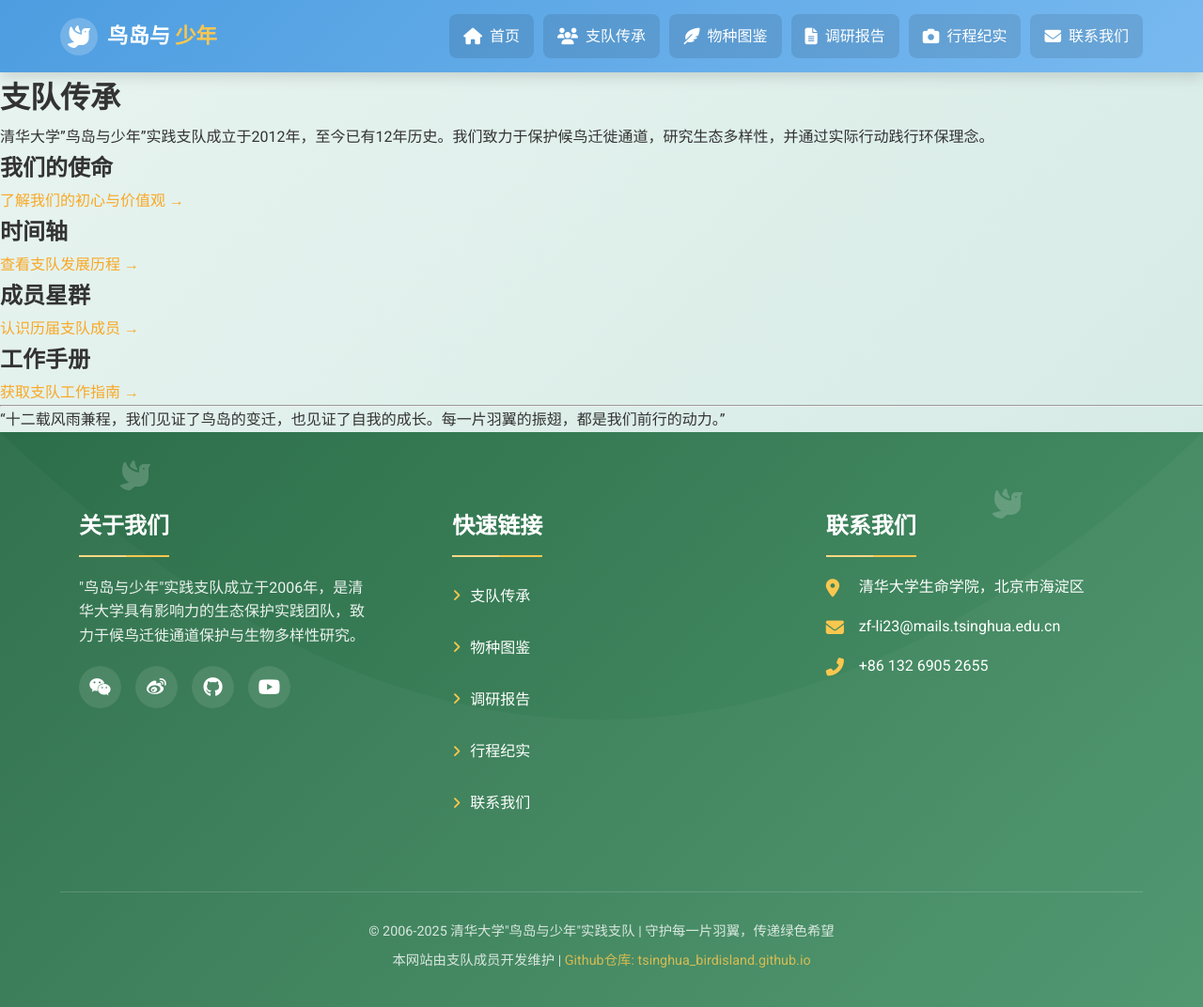
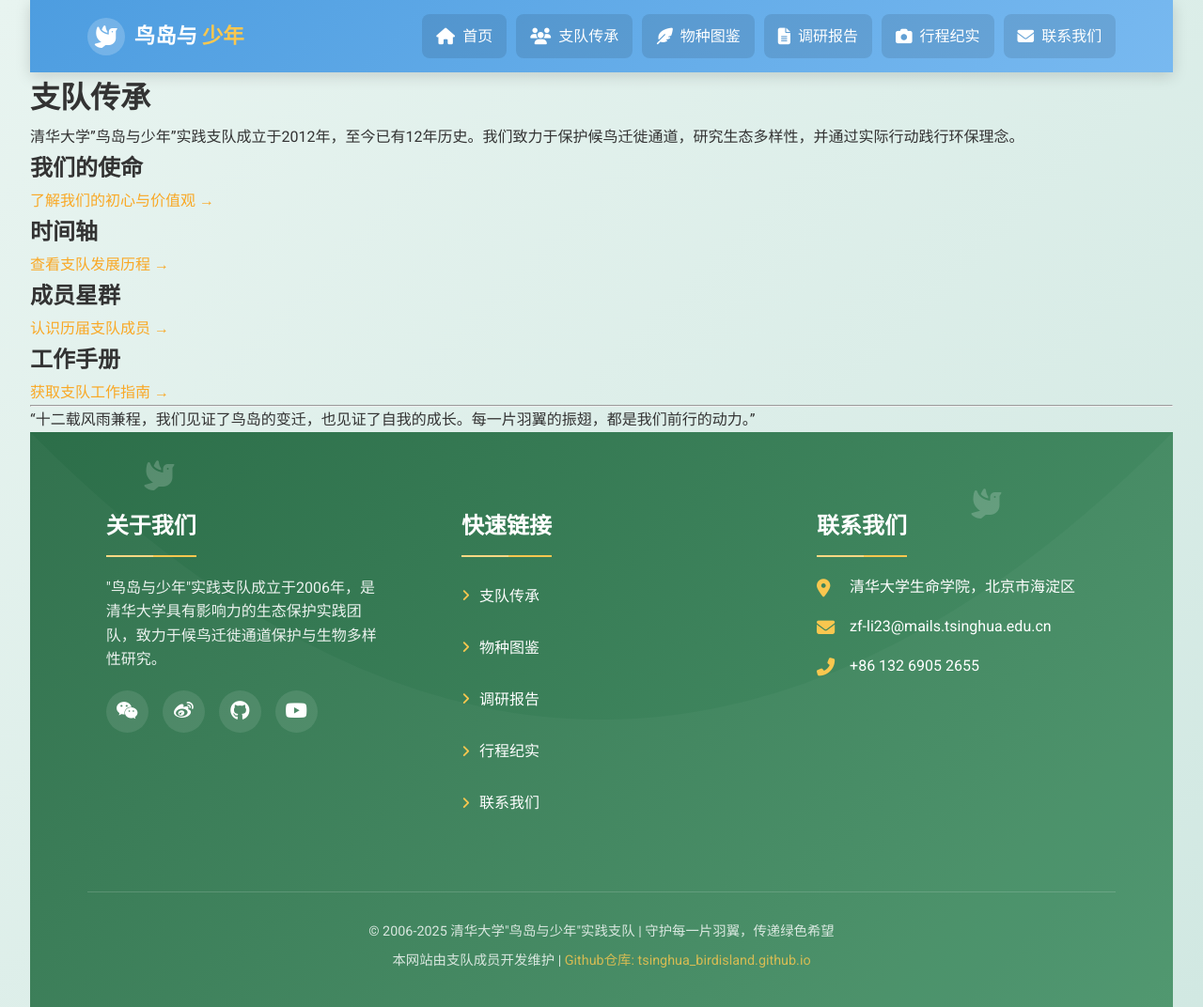
Before and after one commit to zf-li23/tsinghua_birdisland.github.io, a Jekyll site: the page built from about/index.md, in a window 1280 px wide. Shown: the whole page at 94% size. Built offline with Jekyll 4.4.1, drawn with Linux system fonts in a browser that asks for light colours.

Commit message:
Update style.css

```diff
--- a/assets/css/style.css
+++ b/assets/css/style.css
@@ -19,7 +19,10 @@ body {
     line-height: 1.7; /* 增加行高使文字更松散 */
     background: linear-gradient(135deg, #e8f4f0 0%, #d1e8e2 100%);
     overflow-x: hidden;
+    padding-left: 2rem;
+    padding-right: 2rem;
 }
+
 
 a {
     color: var(--accent); /* 使用预设的橙色 */
```
